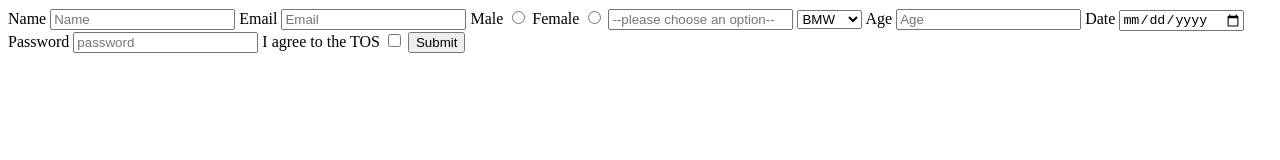
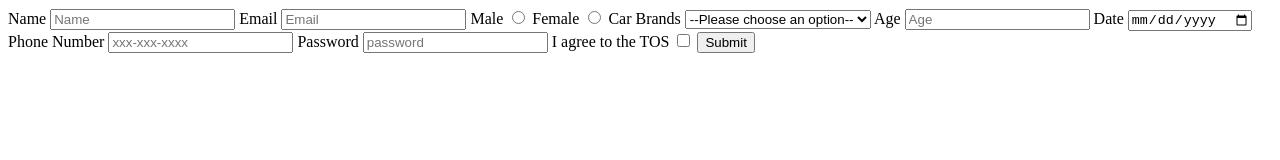
Before and after one commit to acciojob/signup-form-car-vaishnavi-panchal0108, a website: page main.html in a window 1280 px wide. Drawn offline with Linux system fonts and the light colour scheme.

Commit message:
created a submission

```diff
--- a/main.html
+++ b/main.html
@@ -20,14 +20,15 @@
 		<input type="Email" id="email" placeholder="Email" required>
 
 		<label for="gender">Male</label>
-		<input type="radio" id="gender_m" required>
+		<input type="radio" id="gender_m" name="gender" required>
 		<label for="gender">Female</label>
-		<input type="radio" id="gender_f" required>
+		<input type="radio" id="gender_f" name="gender" required>
 
 
-		<input type="select" id="cars" placeholder="--please choose an option--" required>
-		<select>
+		<label for="cars">Car Brands</label>
+		<select id="cars" required>
 
+			 <option>--Please choose an option--</option>
 			<option>BMW</option>
 			<option>Thar</option>
 			<option>Breeza</option>
@@ -37,11 +38,14 @@
 		<label for="age">Age</label>
 		<input type="number" id="age" placeholder="Age" required>
 
-		<label for="date">Date</label>
+		<label for="dob">Date</label>
 		<input type="Date" id="dob" required>
 
+		<label for="tel">Phone Number</label>
+		<input type="Tel" id="tel" placeholder="xxx-xxx-xxxx" >
+
 		<label for="password">Password</label>
-		<input type="Tel" id="tel" placeholder="password" required>
+		<input type="password" id="password" placeholder="password" required>
 
 		<label for="tos">I agree to the TOS</label>
 		<input type="checkbox" id="tos" required>
```
